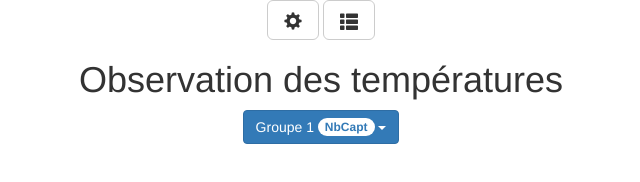
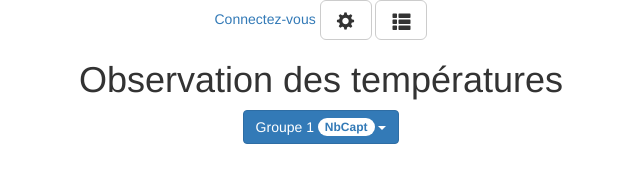
Before and after one commit to Hild-Franck/freeze-temp, a website: page app/views/sideMenu/sideMenu.html in a window 1280 px wide. Shown: the whole page, without its empty margins (319-959 px from the left). Drawn offline with nearby package versions, Linux system fonts and the light colour scheme; files that its build step writes are made by us from their sources.

Commit message:
SideMenu Terminé

```diff
--- a/app/views/sideMenu/sideMenu.html
+++ b/app/views/sideMenu/sideMenu.html
@@ -6,12 +6,14 @@
     </head>
     <body>
         <div class="" id="sideMenu">
+            <a href="#"> Connectez-vous </a>
             <button type="button" class="btn btn-default btn-lg" id="settings" >
                 <span class="glyphicon glyphicon-cog" aria-hidden="true"></span>
             </button>
             <button type="button" class="btn btn-default btn-lg" id="raccourci" >
                 <span class="glyphicon glyphicon-th-list" aria-hidden="true"></span>
             </button>
+
                 <!--<img src="../../images/tempLogo.png">-->
             <h1> Observation des températures</h1>
                 <button class="btn btn-primary" type="button" data-toggle="collapse" data-target="#collapseExample" aria-expanded="false" aria-controls="collapseExample" id="groupe">
```
Also changed, not shown: app/css/style.less (line endings or trailing spaces).
